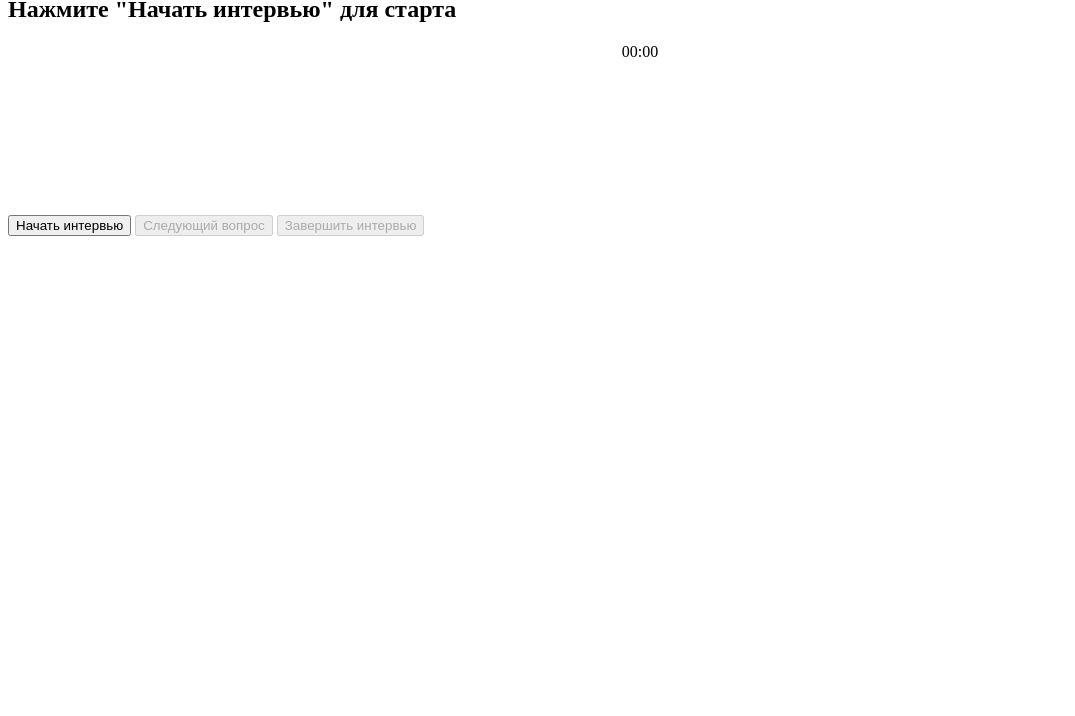
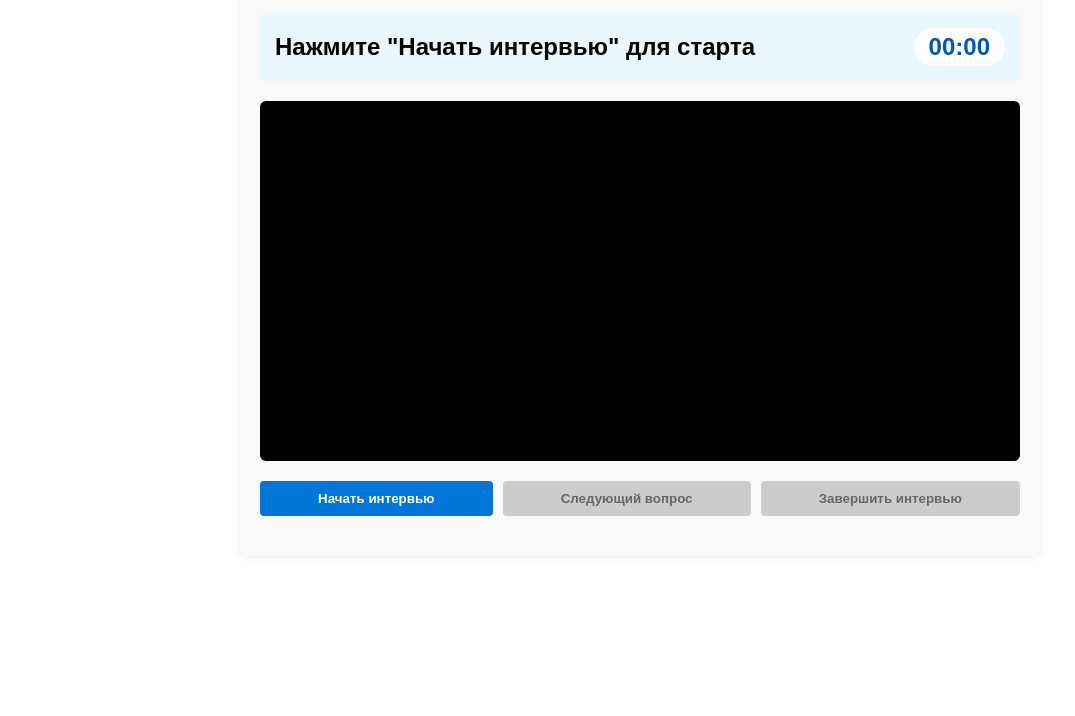
Before and after one commit to ifpornAI/simple-webrtc-recorder, a plain HTML site: page index.html in a window 1280 px wide. Shown: the part 84-800 px from the top of the page, without its empty margins (0-1075 px from the left). Drawn offline with Linux system fonts and the light colour scheme.

Commit message:
Update style.css

```diff
--- a/style.css
+++ b/style.css
@@ -1,4 +1,116 @@
-/* Добавьте в конец существующего файла style.css */
+* {
+    box-sizing: border-box;
+    margin: 0;
+    padding: 0;
+    font-family: Arial, sans-serif;
+}
+
+.container {
+    max-width: 800px;
+    margin: 20px auto;
+    padding: 20px;
+    background-color: #f9f9f9;
+    border-radius: 8px;
+    box-shadow: 0 0 10px rgba(0,0,0,0.1);
+}
+
+h1 {
+    text-align: center;
+    margin-bottom: 20px;
+    color: #333;
+}
+
+.question-container {
+    background-color: #e9f7fe;
+    padding: 15px;
+    border-radius: 6px;
+    margin-bottom: 20px;
+    display: flex;
+    justify-content: space-between;
+    align-items: center;
+}
+
+#timer {
+    font-size: 24px;
+    font-weight: bold;
+    color: #0056b3;
+    background: #fff;
+    padding: 5px 15px;
+    border-radius: 20px;
+    min-width: 80px;
+    text-align: center;
+}
+
+.video-container {
+    background-color: #000;
+    height: 360px;
+    width: 100%;
+    margin-bottom: 20px;
+    border-radius: 6px;
+    overflow: hidden;
+}
+
+video {
+    width: 100%;
+    height: 100%;
+    object-fit: cover;
+}
+
+.controls {
+    display: flex;
+    gap: 10px;
+    margin-bottom: 20px;
+    flex-wrap: wrap;
+}
+
+.btn {
+    padding: 10px 15px;
+    border: none;
+    border-radius: 4px;
+    cursor: pointer;
+    font-weight: bold;
+    flex-grow: 1;
+    min-width: 120px;
+}
+
+.primary {
+    background-color: #0275d8;
+    color: white;
+}
+
+.success {
+    background-color: #5cb85c;
+    color: white;
+}
+
+.danger {
+    background-color: #d9534f;
+    color: white;
+}
+
+.btn:disabled {
+    background-color: #cccccc;
+    color: #666666;
+    cursor: not-allowed;
+}
+
+.recordings {
+    margin-top: 30px;
+}
+
+.recording-item {
+    margin: 10px 0;
+    padding: 15px;
+    background-color: #fff;
+    border-radius: 6px;
+    box-shadow: 0 2px 5px rgba(0,0,0,0.1);
+}
+
+.recording-item h4 {
+    margin-bottom: 10px;
+    color: #333;
+}
+
 .hidden {
     display: none;
 }
@@ -20,11 +132,6 @@
     margin-top: 15px;
 }
 
-#timer {
-    min-width: 80px;
-    text-align: center;
-}
-
 .recording-info {
     margin-top: 15px;
     padding: 10px;
```
